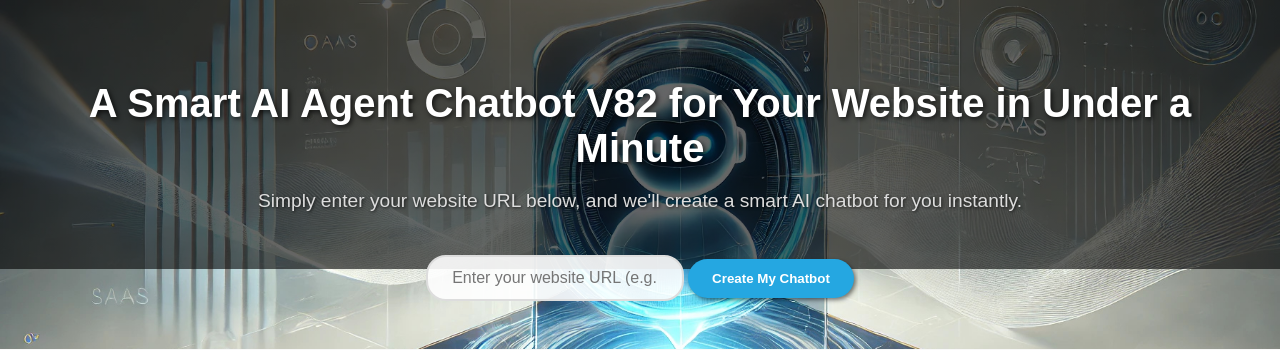
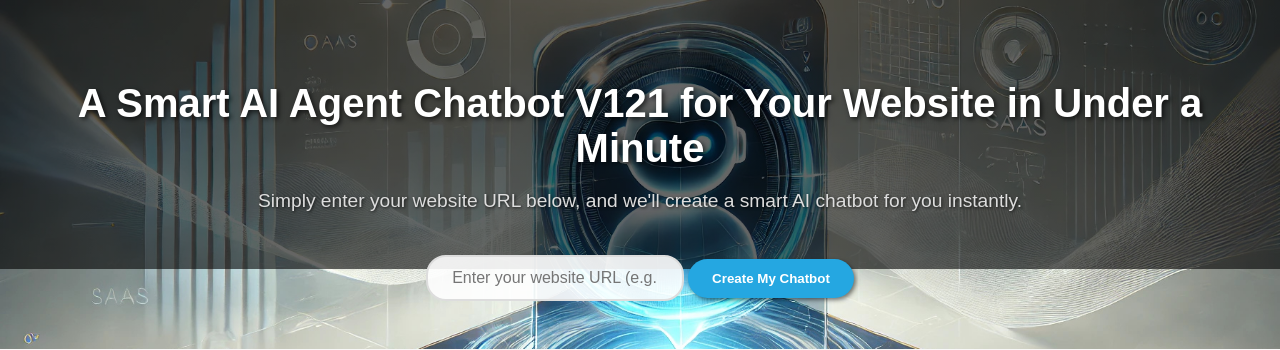
Before and after one commit to LivinLL/easyafchat-azure, a Flask app: page / in a window 1280 px wide. Shown: the part 77-427 px from the top of the page. Run offline with Flask 3, Linux system fonts and the light colour scheme; some libraries are stand-ins or nearby versions.

Commit message:
Version 121 on Landing

```diff
--- a/prod/templates/landing.html
+++ b/prod/templates/landing.html
@@ -316,7 +316,7 @@
     <main>
         <!-- Hero Section -->
         <section class="hero">
-            <h1>A Smart AI Agent Chatbot V82 for Your Website in Under a Minute</h1>
+            <h1>A Smart AI Agent Chatbot V121 for Your Website in Under a Minute</h1>
             <p>Simply enter your website URL below, and we'll create a smart AI chatbot for you instantly.</p>
             <div class="hero-input">
                 <form id="urlForm" action="/" method="POST">
```
